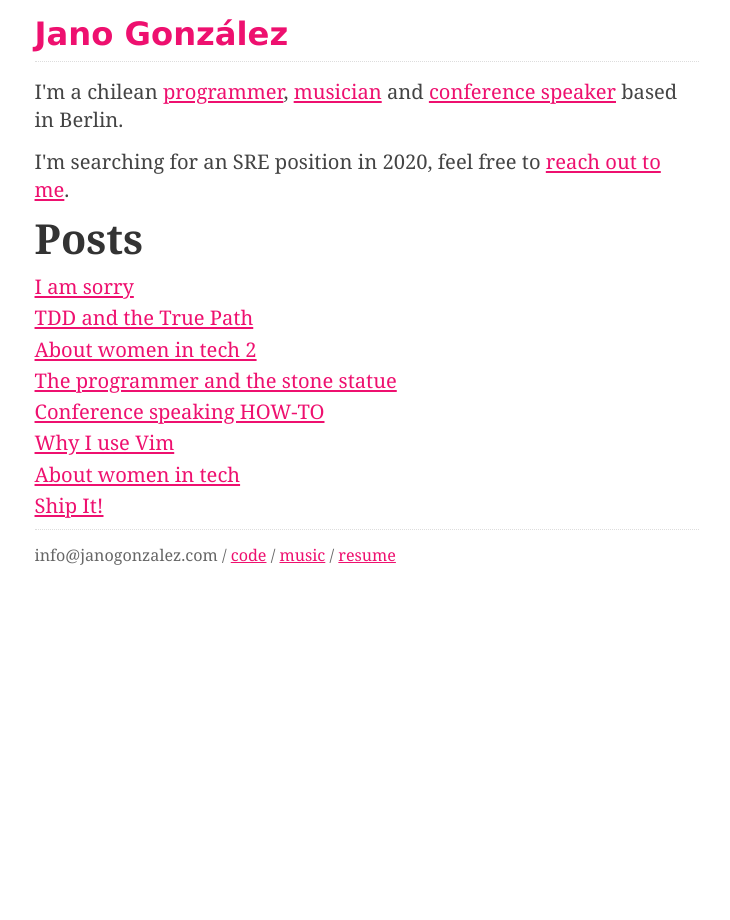
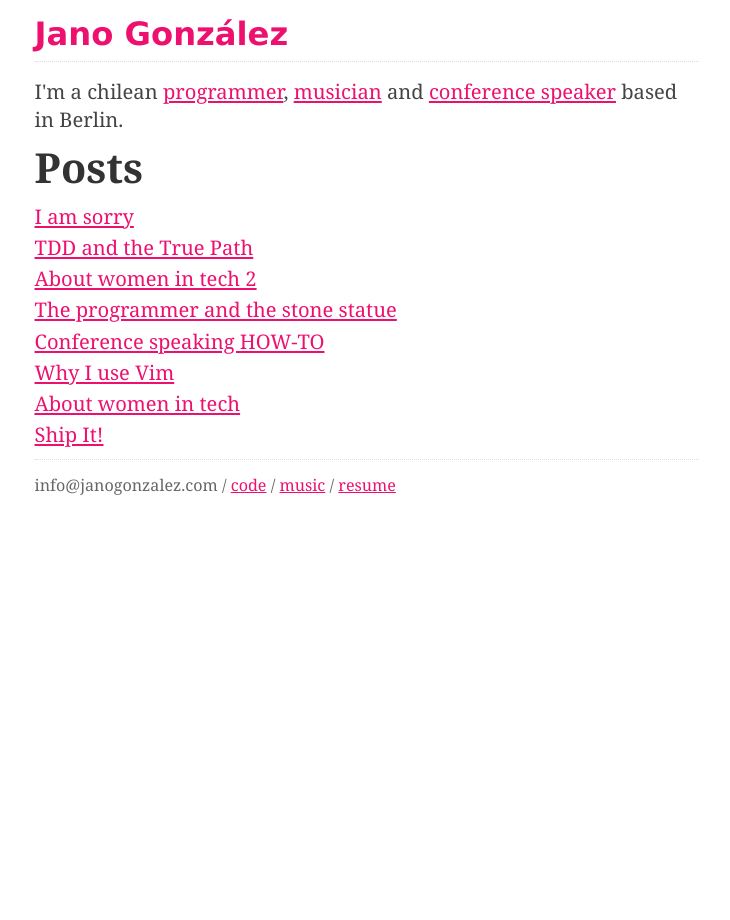
Before and after one commit to janogonzalez/janogonzalez.github.io, a Jekyll site: the page built from index.html, in a window 1280 px wide. Shown: the whole page, without its empty margins (273-1003 px from the left). Built offline with Jekyll 4.4.1, drawn with Linux system fonts in a browser that asks for light colours.

Commit message:
I have enough job offers now :D

```diff
--- a/index.html
+++ b/index.html
@@ -9,8 +9,6 @@ title: Jano González
   <a href="https://web.archive.org/web/20160424031622/http://lanyrd.com/profile/janogonzalez/past/speaking/">conference
   speaker</a> based in Berlin.</p>
 
-  <p>I'm searching for an SRE position in 2020, feel free to <a href="https://www.linkedin.com/in/janogonzalez">reach out to me</a>.</p>
-
   <h1>Posts</h1>
 
   <ul class="posts">
```
